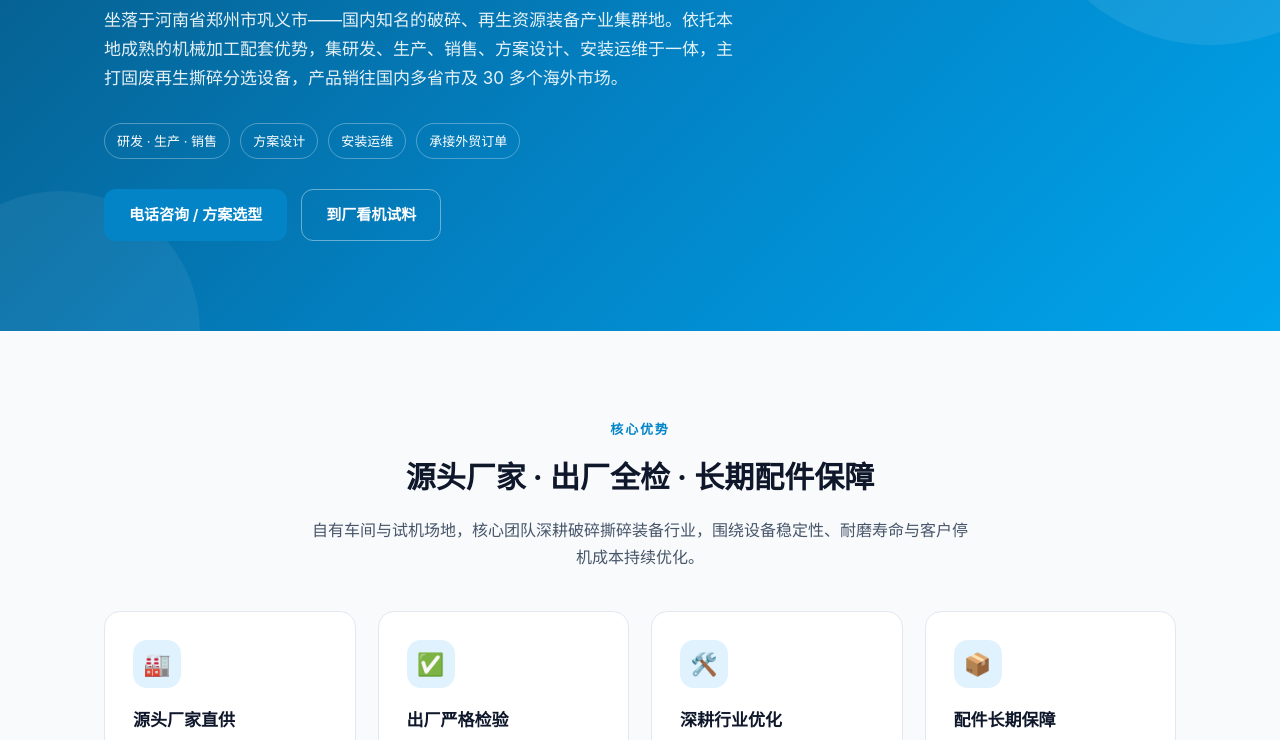
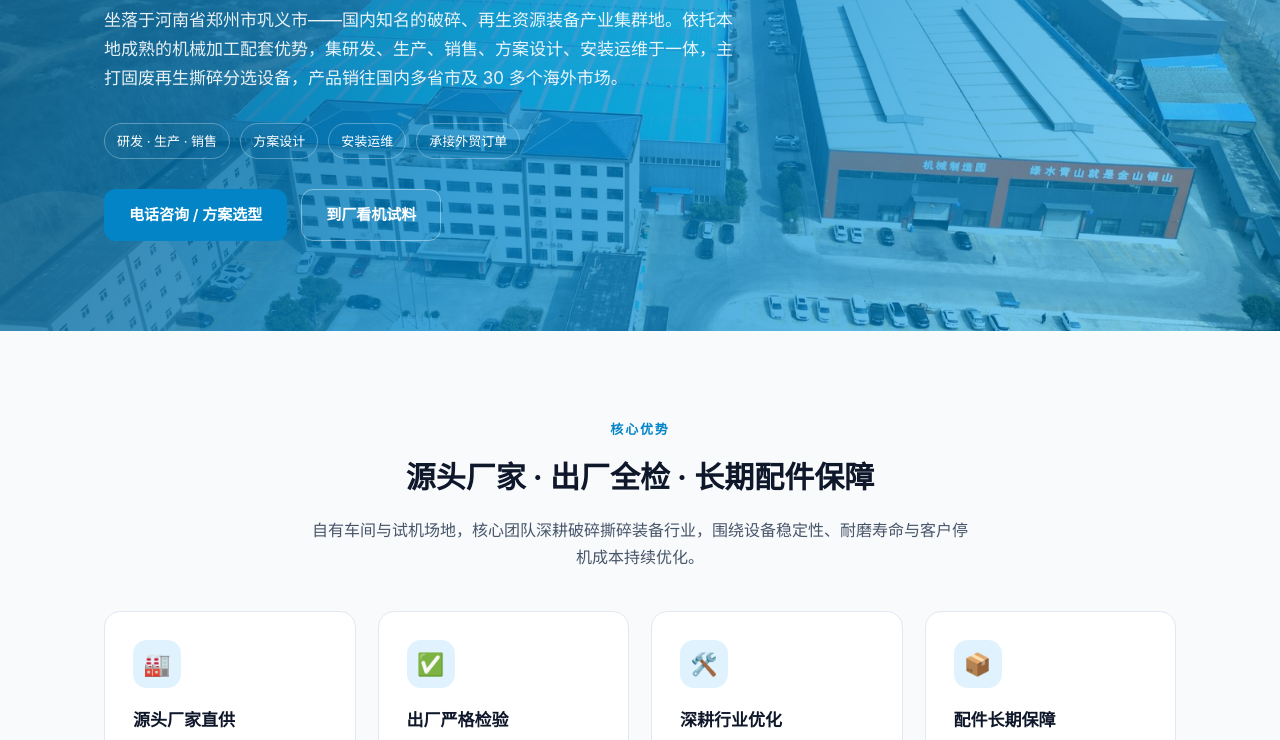
Before and after one commit to lareina0224/baodeli-cn, a plain HTML site: page index.html in a window 1280 px wide. Shown: the part 284-1024 px from the top of the page. Drawn offline with Linux system fonts and the light colour scheme.

Commit message:
Add files via upload

```diff
--- a/index.html
+++ b/index.html
@@ -74,7 +74,9 @@
 
     /* ============ Hero ============ */
     .hero {
-      background: linear-gradient(135deg, var(--brand-dark) 0%, var(--brand) 55%, #00a5ec 100%);
+      background:
+        linear-gradient(115deg, rgba(7,89,133,.90) 0%, rgba(2,132,199,.78) 42%, rgba(0,165,236,.48) 100%),
+        url("assets/hero-factory.jpg") center/cover no-repeat;
       color: #fff; padding: 100px 0 90px; position: relative; overflow: hidden;
     }
     .hero::after { content: ""; position: absolute; right: -120px; top: -120px; width: 380px; height: 380px; border-radius: 50%; background: rgba(255,255,255,.08); }
```
